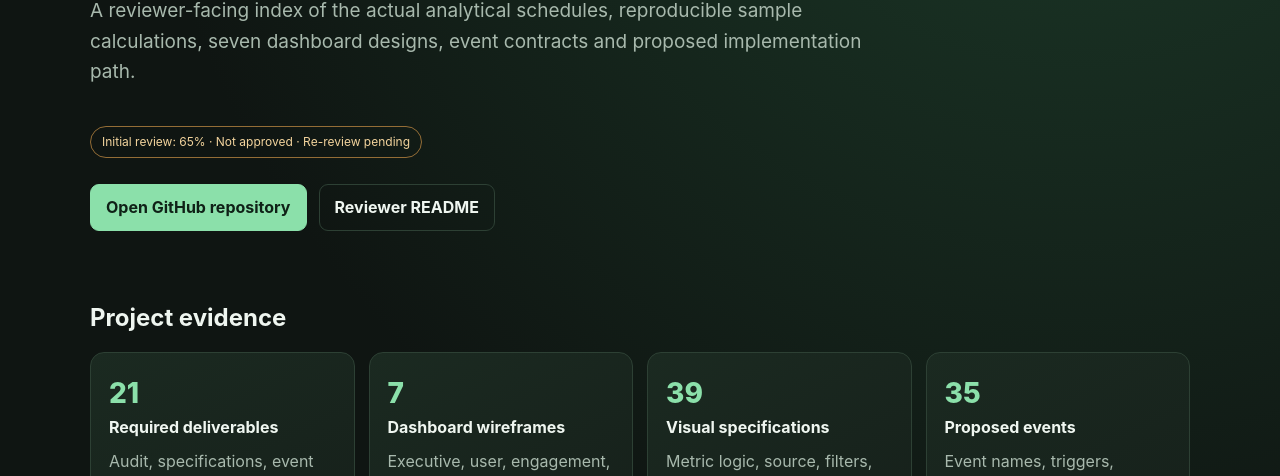
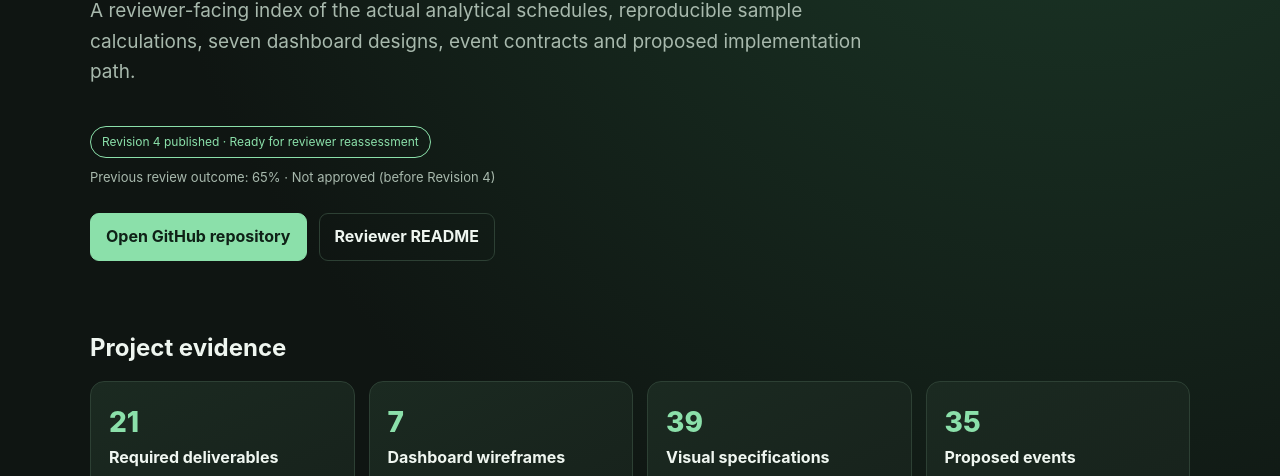
Before and after one commit to stupid-boy-dot/VELOOP-Rewards-Data-Analytics, a plain HTML site: page index.html in a window 1280 px wide. Shown: the part 319-795 px from the top of the page. Drawn offline with Linux system fonts and the light colour scheme.

Commit message:
Clarify Revision 4 publication status on showcase

```diff
--- a/index.html
+++ b/index.html
@@ -9,7 +9,7 @@
 *{box-sizing:border-box}body{margin:0;background:radial-gradient(circle at 84% 0%,#1d3c2a 0,transparent 34%),var(--bg);color:var(--text);font:16px/1.6 Inter,system-ui,Segoe UI,Arial,sans-serif}
 .wrap{width:min(1100px,calc(100% - 36px));margin:auto}.top{padding:24px 0;border-bottom:1px solid var(--line)}.brand{font-size:13px;font-weight:750;letter-spacing:.14em;color:var(--accent)}
 .hero{padding:66px 0 42px}.eyebrow{font-size:12px;text-transform:uppercase;letter-spacing:.16em;color:var(--accent);font-weight:750}h1{font-size:clamp(34px,5vw,60px);line-height:1.06;letter-spacing:-.04em;max-width:850px;margin:14px 0}.lead{font-size:19px;color:var(--muted);max-width:780px}
-.state{display:inline-block;margin-top:20px;padding:5px 11px;border:1px solid #946d36;border-radius:99px;color:#f3d49d;font-size:12px}
+.state{display:inline-block;margin-top:20px;padding:5px 11px;border:1px solid var(--accent);border-radius:99px;color:var(--accent);font-size:12px}.history{margin:9px 0 0;color:var(--muted);font-size:13px}
 .actions{display:flex;gap:12px;flex-wrap:wrap;margin-top:26px}.btn{display:inline-block;padding:10px 15px;border:1px solid var(--line);border-radius:9px;color:var(--text);text-decoration:none;font-weight:650}.primary{background:var(--accent);color:#0f2117;border-color:var(--accent)}
 section{padding:26px 0}h2{font-size:24px;margin:0 0 14px}h3{font-size:16px;margin:0 0 8px}.grid{display:grid;grid-template-columns:repeat(auto-fit,minmax(230px,1fr));gap:14px}.card{background:linear-gradient(155deg,#1b2a21,#151e19);border:1px solid var(--line);border-radius:14px;padding:18px}.card p{color:var(--muted);margin:0}.num{font-size:28px;font-weight:760;color:var(--accent)}ul{color:var(--muted);padding-left:20px}.files{display:grid;grid-template-columns:repeat(auto-fit,minmax(270px,1fr));gap:8px}.files a{display:block;padding:10px 12px;background:#17231c;border:1px solid var(--line);border-radius:8px;text-decoration:none;color:#c5efd2}.files a:hover{border-color:var(--accent)}.notice{border-left:3px solid var(--accent);background:#18271e;padding:14px 17px;color:#d8e8dc;border-radius:0 9px 9px 0}.foot{padding:28px 0 48px;border-top:1px solid var(--line);font-size:13px;color:var(--muted)}
 </style></head>
@@ -18,7 +18,7 @@ section{padding:26px 0}h2{font-size:24px;margin:0 0 14px}h3{font-size:16px;margi
 <div class="hero"><div class="eyebrow">Data Analyst Internship · Task 01 · Review Revision 4</div>
 <h1>Product Analytics &amp; Data Readiness Blueprint</h1>
 <p class="lead">A reviewer-facing index of the actual analytical schedules, reproducible sample calculations, seven dashboard designs, event contracts and proposed implementation path.</p>
-<span class="state">Initial review: 65% · Not approved · Re-review pending</span>
+<span class="state">Revision 4 published · Ready for reviewer reassessment</span><p class="history">Previous review outcome: 65% · Not approved (before Revision 4)</p>
 <div class="actions"><a class="btn primary" href="https://github.com/stupid-boy-dot/VELOOP-Rewards-Data-Analytics">Open GitHub repository</a><a class="btn" href="https://github.com/stupid-boy-dot/VELOOP-Rewards-Data-Analytics/blob/main/README.md">Reviewer README</a></div></div>
 <section><h2>Project evidence</h2><div class="grid">
 <div class="card"><div class="num">21</div><h3>Required deliverables</h3><p>Audit, specifications, event plan, data model, KPI catalogue, quality, dashboards, governance and backlog.</p></div>
```
